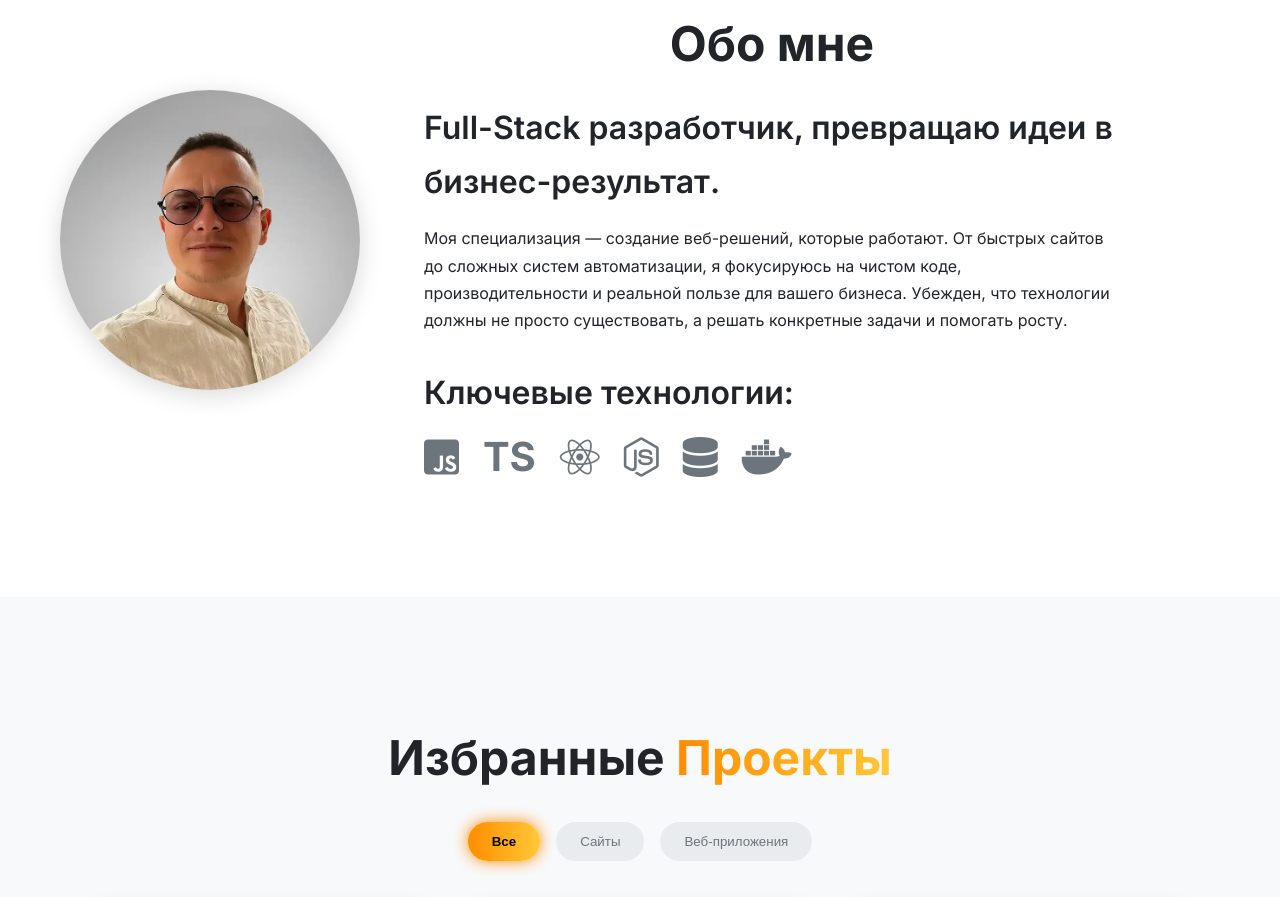
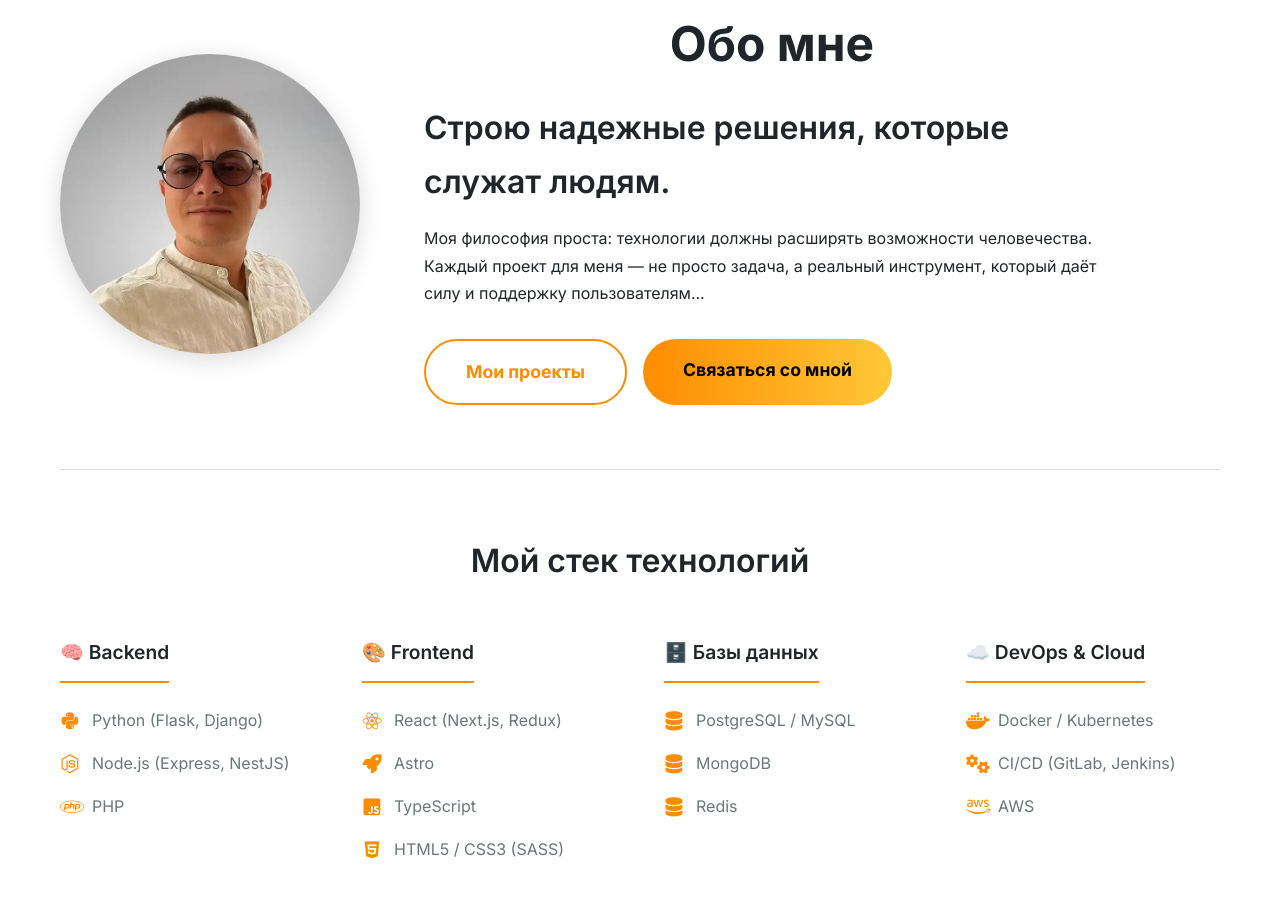
Before and after one commit to AVP-Dev/avpdev.com, an Astro site: page / in a window 1280 px wide. Shown: the part 1683-2580 px from the top of the page. Built offline with nearby package versions, Linux system fonts and the light colour scheme; Astro itself is replaced by a stand-in of ours; no server answers.

Commit message:
feat: обновление секции обо мне

```diff
--- a/public/js/translations.js
+++ b/public/js/translations.js
@@ -20,9 +20,11 @@ window.translations = {
         services_card3_h3: 'Техническая поддержка и развитие проектов',
         services_card3_p: 'Обеспечиваю стабильную работу ваших веб-проектов, добавляю новый функционал и помогаю им расти вместе с вашим бизнесом.',
         about_h2: 'Обо мне',
-        about_h3: 'Full-Stack разработчик, превращаю идеи в бизнес-результат.',
-        about_p: 'Моя специализация — создание веб-решений, которые работают. От быстрых сайтов до сложных систем автоматизации, я фокусируюсь на чистом коде, производительности и реальной пользе для вашего бизнеса. Убежден, что технологии должны не просто существовать, а решать конкретные задачи и помогать росту.',
-        about_tech: 'Ключевые технологии:',
+        about_h3: 'Строю надежные решения, которые служат людям',
+        about_p: 'Моя философия проста: технологии должны расширять возможности человечества. Каждый проект для меня — не просто задача, а реальный инструмент, который даёт силу и поддержку пользователям. Я строю лучшее завтра не громкими рывками, а строка за строкой кода. Для меня важны детали — качество, устойчивость архитектуры и внимательность к мелочам. Именно так создаются надёжные продукты, которые приносят ценность каждый день.',
+        about_tech: 'Мой стек технологий',
+        about_cta_portfolio: 'Мои проекты',
+        about_cta_contact: 'Связаться со мной',
         portfolio_h2: 'Избранные <span class="gradient-text">Проекты</span>',
         portfolio_card_link: 'Изучить проект <i class="fas fa-arrow-right" aria-hidden="true"></i>',
         contact_h2: 'Есть задача? <span class="gradient-text">Давайте обсудим</span>',
@@ -113,7 +115,6 @@ window.translations = {
         case_travel_services: 'Full-Stack разработка, UI/UX, Интеграции, Деплой',
         case_travel_task_p: 'Турагентство Happy Tour обрабатывало заявки вручную через мессенджеры и телефон, что приводило к потере клиентов и ошибкам в учете. Отсутствие единой системы для управления турами и клиентской базой мешало масштабированию бизнеса и снижало эффективность менеджеров.',
         case_travel_solution_title: 'Комплексная платформа для роста',
-        // ИЗМЕНЕНО: Заменены кавычки-«елочки» на стандартные "
         case_travel_solution_p: 'Было решено создать единую веб-платформу на Next.js, объединяющую публичный сайт и внутреннюю систему управления. Для клиентов разработан интуитивный каталог с онлайн-подбором туров. Для менеджеров — защищенная админ-панель для управления всем контентом и заказами. Ключевым шагом стала интеграция с CRM Битрикс24 и API "Турвизор", что полностью автоматизировало поток заявок и данных.',
         case_travel_solution_li1: '<strong>Клиентская часть:</strong> Удобный каталог туров с фильтрацией, детальные страницы предложений с фотогалереями, система отзывов и рейтинга.',
         case_travel_solution_li2: '<strong>Административная панель:</strong> Безопасный вход с разделением ролей, полное управление (CRUD) турами и отзывами, дашборд со статистикой.',
@@ -133,8 +134,8 @@ window.translations = {
         case_cars_services_portfolio: 'Веб-разработка, Frontend, Backend',
         case_cars_task_p_portfolio: 'Компания "АвтоМир Импорт" сталкивалась с недоверием клиентов из-за непрозрачного ценообразования. Потенциальные покупатели не понимали, как формируется финальная стоимость автомобиля с учетом таможенных платежей, что создавало барьер для заказа и требовало долгих консультаций от менеджеров.',
         case_cars_solution_title: 'Решение, которое строит доверие',
-        case_cars_solution_p: 'Я разработал сайт, ключевым элементом которого стал многошаговый интерактивный калькулятор. Калькулятор реализован на чистом JavaScript для обеспечения мгновенной обратной связи без задержек, что позволяет пользователям в реальном времени самостоятельно рассчитать финальную стоимость автомобиля, включая все сборы и пошлины, делая процесс полностью прозрачным. Это не только повысило конверсию, но и значительно сократило время на консультации для менеджеров.',
-        case_cars_deployment_text: 'Сайт является полностью статическим (HTML, CSS, JavaScript), что обеспечивает максимальную скорость загрузки и надежность. Для развертывания используется платформа Netlify, которая автоматически собирает проект из Git-репозитория и распространяет его через глобальную сеть CDN. Такой подход гарантирует мгновенный доступ для пользователей по всему миру и не требует сложной серверной поддержки.',
+        case_cars_solution_p: 'Я разработал сайт, ключевым элементом которого стал многошаговый интерактивный калькулятор. Калькулятор реализован на чистом JavaScript для мгновенного отклика без задержек и позволяет пользователям в реальном времени самостоятельно рассчитать финальную стоимость автомобиля, включая все сборы и пошлины, делая процесс полностью прозрачным. Это не только повысило конверсию, но и значительно сократило время на консультации для менеджеров.',
+        case_cars_deployment_text: 'Сайт является полностью статическим (HTML, CSS, JavaScript), что обеспечивает максимальную скорость загрузки и надежность. Для развертывания используется платформа Netlify, которая автоматически собирает проект из Git-репозитория и распространяет его через глобальную CDN. Такой подход гарантирует мгновенный доступ для пользователей по всему миру и не требует сложной серверной поддержки.',
         case_cars_features_p_portfolio: 'В рамках проекта были реализованы следующие ключевые возможности:',
         case_cars_solution_li1_portfolio: '<strong>Интерактивный калькулятор растаможки:</strong> Разработан многошаговый калькулятор, позволяющий пользователям в реальном времени рассчитать полную стоимость автомобиля с учетом всех сборов и пошлин.',
         case_cars_solution_li2_portfolio: '<strong>Подробное описание услуг:</strong> Созданы секции с детальным описанием комплексных услуг по подбору, доставке, таможенному оформлению и регистрации автомобилей.',
@@ -347,9 +348,11 @@ window.translations = {
         services_card3_h3: 'Technical Support & Project Growth',
         services_card3_p: 'I ensure the stable operation of your web projects, add new functionality, and help them grow with your business.',
         about_h2: 'About Me',
-        about_h3: 'Full-Stack developer, turning ideas into business results.',
-        about_p: 'My specialization is creating web solutions that work. From fast websites to complex automation systems, I focus on clean code, performance, and real value for your business. I believe that technology should not just exist, but solve specific problems and drive growth.',
-        about_tech: 'Key Technologies:',
+        about_h3: 'Building reliable solutions that serve people',
+        about_p: 'My philosophy is simple: technology must empower humanity. For me, every project is not just a task, but a real tool that gives strength and support to its users. I build a better tomorrow not in great leaps, but line by line of code. Details matter to me—quality, architectural stability, and attention to the small things. This is how reliable products that deliver value every day are created.',
+        about_tech: 'My Tech Stack',
+        about_cta_portfolio: 'My Projects',
+        about_cta_contact: 'Contact Me',
         portfolio_h2: 'Featured <span class="gradient-text">Projects</span>',
         portfolio_card_link: 'Explore Project <i class="fas fa-arrow-right" aria-hidden="true"></i>',
         contact_h2: 'Have a task? <span class="gradient-text">Let\'s discuss</span>',
--- a/src/components/sections/About.astro
+++ b/src/components/sections/About.astro
@@ -7,7 +7,6 @@ import aboutPhoto from '../../assets/images/about-photo.webp';
     <div class="container">
         <div class="about-content">
             <div class="about-image-wrapper fade-in">
-                <!-- ИСПОЛЬЗУЕМ ASTRO IMAGE ДЛЯ ОПТИМИЗАЦИИ -->
                 <Image
                     src={aboutPhoto}
                     alt="Фотография Алексея Пацкевича, full-stack разработчика"
@@ -21,25 +20,57 @@ import aboutPhoto from '../../assets/images/about-photo.webp';
             </div>
             <div class="about-text fade-in" style="transition-delay: 200ms;">
                 <h2 class="section-title" style="text-align: center; margin-bottom: 1rem;" data-lang="about_h2">Обо мне</h2>
-                <h3 data-lang="about_h3">Full-Stack разработчик, превращаю идеи в бизнес-результат.</h3>
-                <p data-lang="about_p">Моя специализация — создание веб-решений, которые работают. От быстрых сайтов до сложных систем автоматизации, я фокусируюсь на чистом коде, производительности и реальной пользе для вашего бизнеса. Убежден, что технологии должны не просто существовать, а решать конкретные задачи и помогать росту.</p>
-                <div class="tech-stack">
-                    <h3 data-lang="about_tech">Ключевые технологии:</h3>
-                    <div class="icons">
-                        <i class="fab fa-js-square" title="JavaScript (ES6+)" aria-hidden="true"></i>
-                        <span class="tech-text" title="TypeScript">TS</span>
-                        <i class="fab fa-react" title="React / Next.js" aria-hidden="true"></i>
-                        <i class="fab fa-node-js" title="Node.js" aria-hidden="true"></i>
-                        <i class="fas fa-database" title="PostgreSQL" aria-hidden="true"></i>
-                        <i class="fab fa-docker" title="Docker" aria-hidden="true"></i>
-                    </div>
+                <h3 data-lang="about_h3">Строю надежные решения, которые служат людям.</h3>
+                <p data-lang="about_p">Моя философия проста: технологии должны расширять возможности человечества. Каждый проект для меня — не просто задача, а реальный инструмент, который даёт силу и поддержку пользователям...</p>
+
+                <div class="about-cta-container">
+                    <a href="#portfolio" class="cta-button secondary" data-lang="about_cta_portfolio">Мои проекты</a>
+                    <a href="#contact" class="cta-button" data-lang="about_cta_contact">Связаться со мной</a>
                 </div>
             </div>
+        </div>
+
+        <div class="tech-stack-detailed fade-in" style="transition-delay: 400ms;">
+             <h3 class="tech-stack-title" data-lang="about_tech">Мой стек технологий</h3>
+             <div class="tech-categories">
+                 <div class="tech-category">
+                     <h4>🧠 Backend</h4>
+                     <div class="tech-items">
+                         <span><i class="fab fa-python" aria-hidden="true"></i> Python (Flask, Django)</span>
+                         <span><i class="fab fa-node-js" aria-hidden="true"></i> Node.js (Express, NestJS)</span>
+                         <span><i class="fab fa-php" aria-hidden="true"></i> PHP</span>
+                     </div>
+                 </div>
+                 <div class="tech-category">
+                     <h4>🎨 Frontend</h4>
+                     <div class="tech-items">
+                         <span><i class="fab fa-react" aria-hidden="true"></i> React (Next.js, Redux)</span>
+                         <span><i class="fas fa-rocket" aria-hidden="true"></i> Astro</span>
+                         <span><i class="fab fa-js-square" aria-hidden="true"></i> TypeScript</span>
+                         <span><i class="fab fa-html5" aria-hidden="true"></i> HTML5 / CSS3 (SASS)</span>
+                     </div>
+                 </div>
+                 <div class="tech-category">
+                     <h4>🗄️ Базы данных</h4>
+                     <div class="tech-items">
+                         <span><i class="fas fa-database" aria-hidden="true"></i> PostgreSQL / MySQL</span>
+                         <span><i class="fas fa-database" aria-hidden="true"></i> MongoDB</span>
+                         <span><i class="fas fa-database" aria-hidden="true"></i> Redis</span>
+                     </div>
+                 </div>
+                 <div class="tech-category">
+                     <h4>☁️ DevOps & Cloud</h4>
+                     <div class="tech-items">
+                         <span><i class="fab fa-docker" aria-hidden="true"></i> Docker / Kubernetes</span>
+                         <span><i class="fas fa-cogs" aria-hidden="true"></i> CI/CD (GitLab, Jenkins)</span>
+                         <span><i class="fab fa-aws" aria-hidden="true"></i> AWS</span>
+                     </div>
+                 </div>
+             </div>
         </div>
     </div>
 </section>
 
-<!-- ДОБАВЛЕНЫ СТИЛИ ДЛЯ ОПТИМИЗИРОВАННОГО ИЗОБРАЖЕНИЯ -->
 <style>
 .about-image-wrapper {
     position: relative;
--- a/src/styles/style.css
+++ b/src/styles/style.css
@@ -168,7 +168,12 @@ nav { display: flex; justify-content: space-between; align-items: center; }
 
 /* --- About Me Section --- */
 #about { background-color: var(--primary-color); transition: background-color 0.3s; }
-.about-content { display: flex; align-items: center; gap: 4rem; }
+.about-content {
+    display: flex;
+    align-items: center;
+    gap: 4rem;
+    margin-bottom: 4rem; /* Added margin-bottom */
+}
 
 .about-image-wrapper {
   width: 300px;
@@ -189,7 +194,73 @@ nav { display: flex; justify-content: space-between; align-items: center; }
 
 .about-text { flex-basis: 60%; }
 .about-text h3 { font-size: 2rem; margin-bottom: 1rem; font-weight: 600; }
-.tech-stack { margin-top: 2rem; }
+
+/* CTA buttons in about section */
+.about-cta-container {
+    margin-top: 2rem;
+    display: flex;
+    gap: 1rem;
+    flex-wrap: wrap;
+}
+.cta-button.secondary {
+    background: transparent;
+    border: 2px solid var(--accent-color-start);
+    color: var(--accent-color-start);
+    box-shadow: none;
+}
+.cta-button.secondary:hover {
+    background: var(--accent-color-start);
+    color: #fff;
+    box-shadow: 0 0 15px var(--accent-color-start);
+}
+
+/* NEW styles for detailed tech stack */
+.tech-stack-detailed {
+    margin-top: 4rem;
+    padding-top: 4rem;
+    border-top: 1px solid var(--border-color);
+}
+.tech-stack-title {
+    text-align: center;
+    font-size: 2rem;
+    margin-bottom: 3rem;
+    font-weight: 600;
+}
+.tech-categories {
+    display: grid;
+    grid-template-columns: repeat(auto-fit, minmax(250px, 1fr));
+    gap: 3rem;
+}
+.tech-category h4 {
+    font-size: 1.2rem;
+    margin-bottom: 1.5rem;
+    font-weight: 600;
+    color: var(--text-color);
+    padding-bottom: 0.75rem;
+    border-bottom: 2px solid var(--accent-color-start);
+    display: inline-block;
+}
+.tech-items {
+    display: flex;
+    flex-direction: column;
+    gap: 1rem;
+}
+.tech-items span {
+    display: flex;
+    align-items: center;
+    gap: 0.75rem;
+    color: var(--text-secondary-color);
+}
+.tech-items i {
+    font-size: 1.2rem;
+    width: 20px;
+    text-align: center;
+    color: var(--accent-color-start);
+}
+
+
+/* OBSOLETE/REMOVED: Old .tech-stack styles are removed as they are superseded by .tech-stack-detailed */
+/* .tech-stack { margin-top: 2rem; }
 .tech-stack .icons { display: flex; gap: 1.5rem; font-size: 2.5rem; flex-wrap: wrap; align-items: center; }
 .tech-stack .icons i { color: var(--text-secondary-color); transition: color 0.3s, transform 0.3s; }
 .tech-stack .icons i:hover { color: var(--accent-color-start); transform: scale(1.1); }
@@ -204,7 +275,7 @@ nav { display: flex; justify-content: space-between; align-items: center; }
     justify-content: center;
     vertical-align: middle;
     transition: transform 0.3s ease, color 0.3s ease;
-}
+} */
 .about-content .icons .tech-text:hover {
     color: #F76B1C;
     transform: scale(1.1);
@@ -489,7 +560,12 @@ textarea.form-control { min-height: 150px; resize: vertical; }
     .hero-text h1 { font-size: 3rem; }
     .about-content { flex-direction: column; text-align: center; }
     .about-text .section-title { text-align: center; }
-    .tech-stack .icons { justify-content: center; }
+    /* REMOVED .tech-stack .icons { justify-content: center; } - Replaced by .tech-categories */
+
+    /* Justify CTA buttons to center on mobile */
+    .about-cta-container {
+        justify-content: center;
+    }
 
     .controls,
     .nav-links {
@@ -568,6 +644,17 @@ textarea.form-control { min-height: 150px; resize: vertical; }
         /* Force a 2-column layout */
         grid-template-columns: repeat(2, 1fr);
     }
+    .tech-categories {
+        /* Align categories centrally on smaller screens */
+        grid-template-columns: 1fr;
+        max-width: 300px;
+        margin-left: auto;
+        margin-right: auto;
+    }
+    .tech-category h4 {
+        text-align: center;
+        display: block;
+    }
 }
 
 @media (max-width: 480px) {
```
